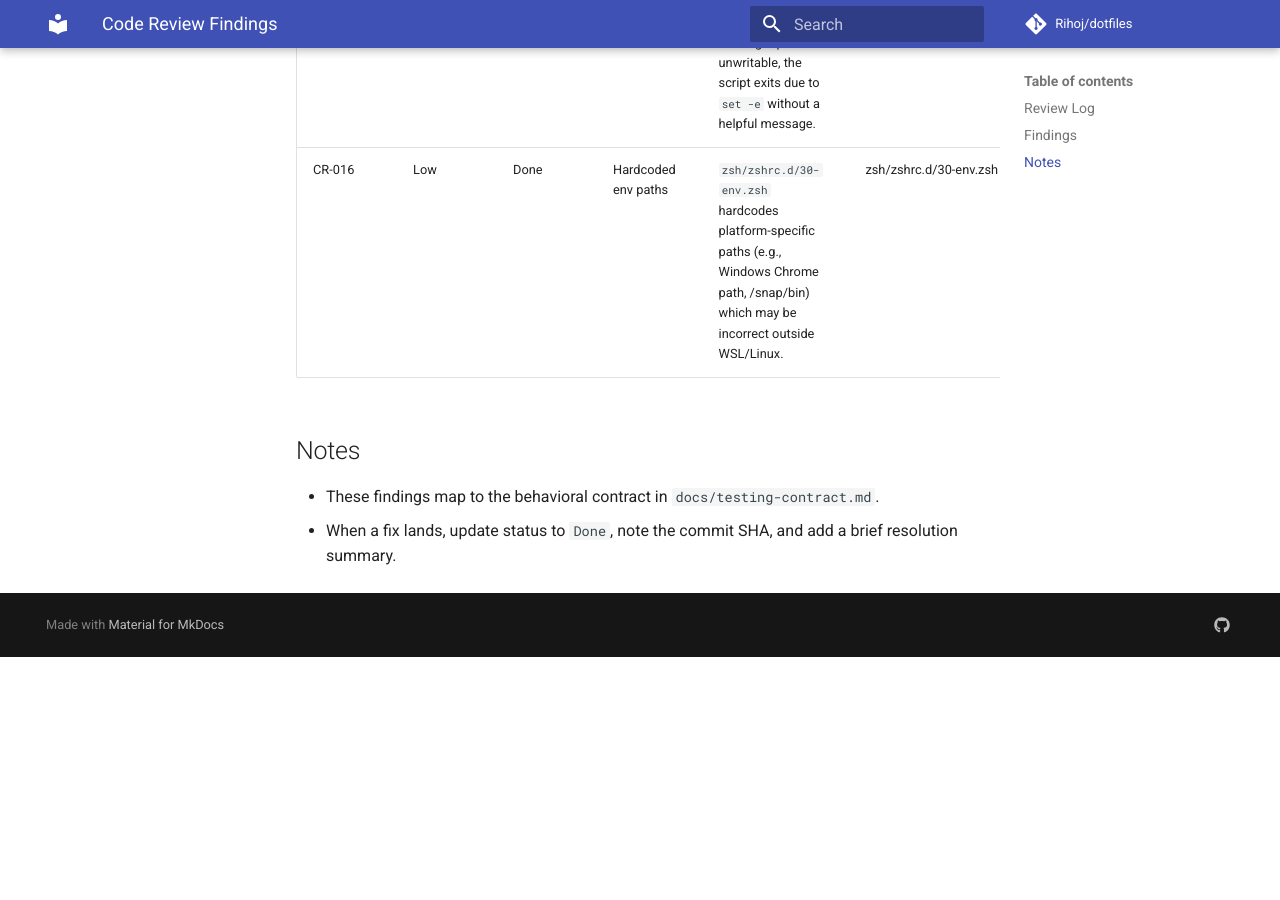
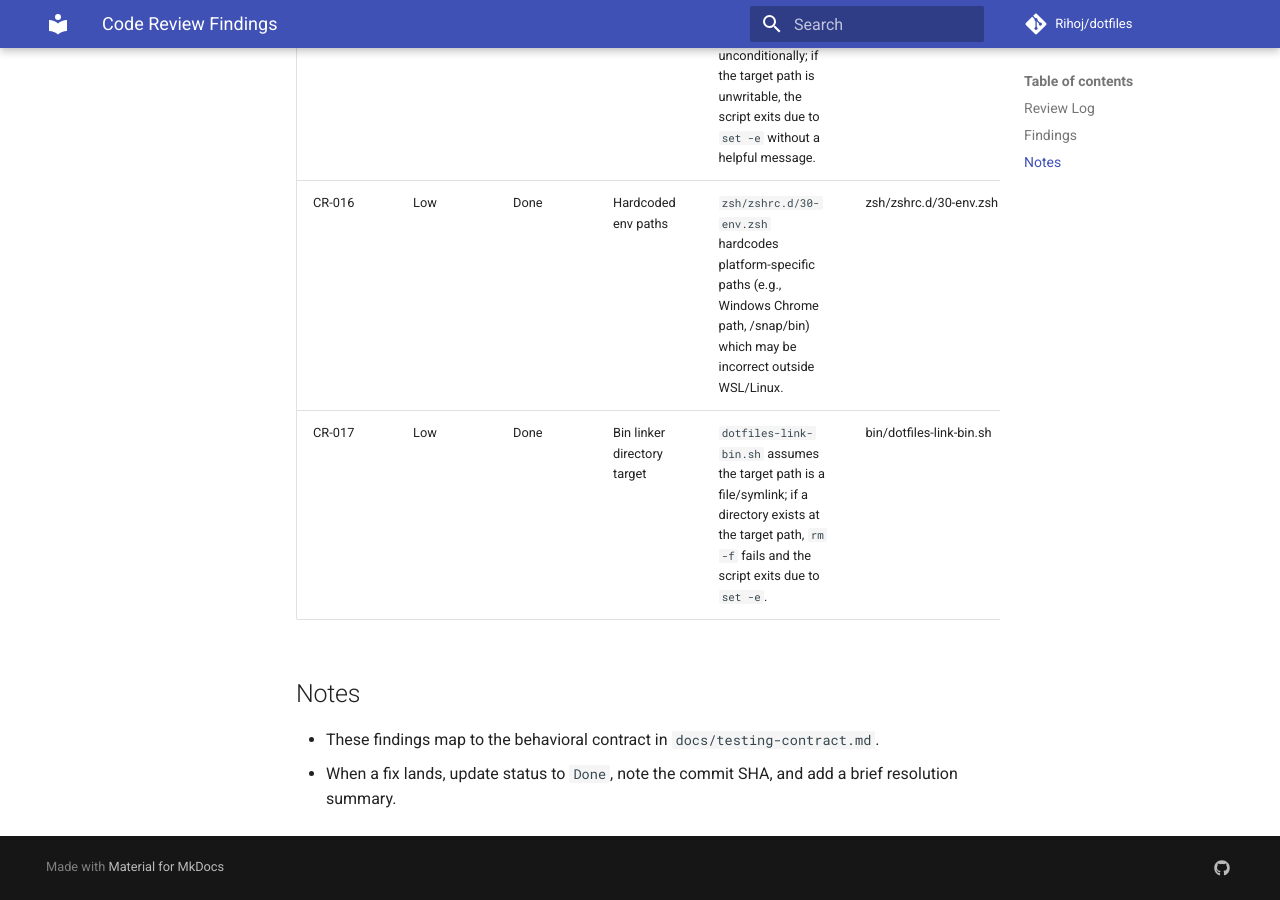
Before and after one commit to Rihoj/dotfiles, an MkDocs documentation site: the page built from docs/review-findings.md, in a window 1280 px wide and 900 px high, scrolled down 3293 px. Built offline with MkDocs 1.6.1 and Material for MkDocs 9.7.7, drawn with Linux system fonts in a browser that asks for light colours; comment, search, counter and statistics services are not loaded; before the commit the page ends 3950 px from its top, so only the background shows below that; some of the changed text lies outside the part shown.

```diff
--- a/docs/review-findings.md
+++ b/docs/review-findings.md
@@ -5,6 +5,7 @@ Tracking issues found during code reviews and their status.
 ## Review Log
 
 - **2026-01-24**: Initial review focused on dotfiles update flow (auto-check + updater).
+- **2026-01-25**: Full codebase review; documented CR-017.
 
 ## Findings
 
@@ -26,6 +27,7 @@ Tracking issues found during code reviews and their status.
 | CR-014 | Medium | Done | Update pull prechecks | `dotfiles-pull-updates.sh` does not check for local changes or local commits before `git pull --ff-only`, causing a hard failure without clear guidance. | bin/dotfiles-pull-updates.sh |
 | CR-015 | Low | Done | Bin linker failure mode | `dotfiles-link-bin.sh` removes existing targets and `chmod +x` unconditionally; if the target path is unwritable, the script exits due to `set -e` without a helpful message. | bin/dotfiles-link-bin.sh |
 | CR-016 | Low | Done | Hardcoded env paths | `zsh/zshrc.d/30-env.zsh` hardcodes platform-specific paths (e.g., Windows Chrome path, /snap/bin) which may be incorrect outside WSL/Linux. | zsh/zshrc.d/30-env.zsh |
+| CR-017 | Low | Done | Bin linker directory target | `dotfiles-link-bin.sh` assumes the target path is a file/symlink; if a directory exists at the target path, `rm -f` fails and the script exits due to `set -e`. | bin/dotfiles-link-bin.sh |
 
 ## Notes
 
```
Also changed, not shown: 1 other file.
